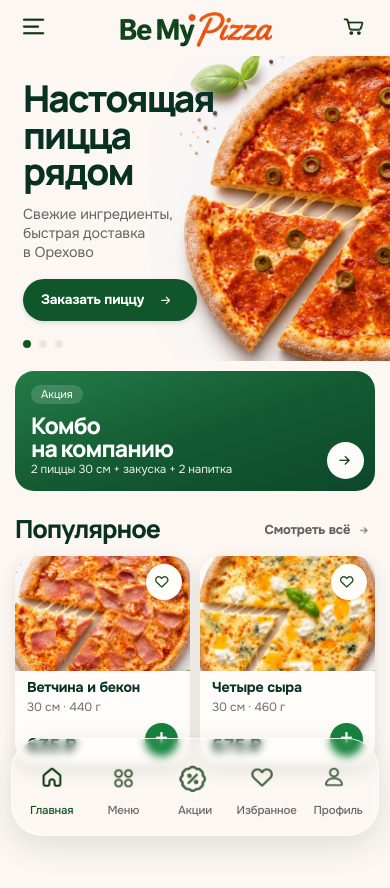
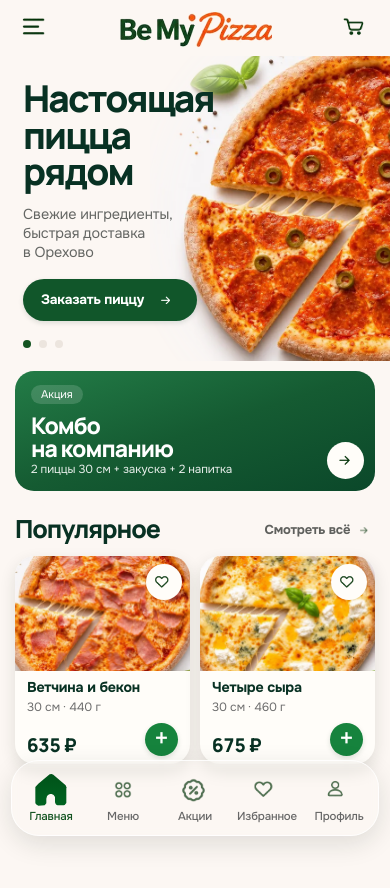
Before and after one commit to Ryt1nger/Be-My-Pizza, a React (Vite) app in the folder apps/customer/: page / in a window 390 px wide. Shown: the top 888 px of the page. Built offline with nearby package versions, Linux system fonts and the light colour scheme.

Commit message:
style: compact bottom navigation and use owner-supplied filled active icons

```diff
--- a/apps/customer/src/app/shell/AppShell.tsx
+++ b/apps/customer/src/app/shell/AppShell.tsx
@@ -42,11 +42,11 @@ export function AppShell(){
     </Link>
    </div>
   </header>
-  <main className="mx-auto min-h-[calc(100dvh-135px)] max-w-[1280px] px-4 pb-[132px] pt-0 md:px-8 md:pb-16 md:pt-5"><Outlet/></main>
+  <main className="mx-auto min-h-[calc(100dvh-135px)] max-w-[1280px] px-4 pb-[108px] pt-0 md:px-8 md:pb-16 md:pt-5"><Outlet/></main>
   <nav aria-label="Нижняя навигация"
-    className="fixed bottom-[max(8px,env(safe-area-inset-bottom))] left-[11px] right-[11px] z-40 grid h-[98px] grid-cols-5 rounded-[32px] border border-white/85 bg-[#FFFDF9]/97 px-[4px] shadow-[0_10px_32px_rgba(16,34,23,0.12)] backdrop-blur-sm md:hidden">
-   {tabs.map(t=><NavLink to={t.to} key={t.to} end={t.to==='/'} className={({isActive})=>'flex min-w-0 flex-col items-center justify-center gap-[4px] rounded-3xl px-[1px] leading-tight '+(isActive?'text-primary':'text-muted')}>
-      {({isActive})=><><BrandIcon name={t.icon} size={43} className={isActive?'':'opacity-75'}/><span className={'bmp-nav-label truncate text-center '+(isActive?'font-bold':'')}>{t.name}</span></>}
+    className="fixed bottom-[max(8px,env(safe-area-inset-bottom))] left-[11px] right-[11px] z-40 grid h-[76px] grid-cols-5 rounded-[28px] border border-white/85 bg-[#FFFDF9]/97 px-[3px] shadow-[0_8px_26px_rgba(16,34,23,0.12)] backdrop-blur-sm md:hidden">
+   {tabs.map(t=><NavLink to={t.to} key={t.to} end={t.to==='/'} className={({isActive})=>'flex min-w-0 flex-col items-center justify-center gap-[2px] rounded-[24px] px-[1px] leading-tight '+(isActive?'text-primary':'text-muted')}>
+      {({isActive})=><><BrandIcon name={t.icon} size={36} filled={isActive} className={isActive?'':'opacity-70'}/><span className={'bmp-nav-label truncate text-center '+(isActive?'font-bold':'')}>{t.name}</span></>}
     </NavLink>)}
   </nav>
   {drawerOpen&&<div className="fixed inset-0 z-50 md:hidden">
--- a/apps/customer/src/shared/ui/BrandIcon.tsx
+++ b/apps/customer/src/shared/ui/BrandIcon.tsx
@@ -1,21 +1,48 @@
 import type { CSSProperties } from 'react';
 
-/** Owner-supplied custom green icon sheet (4 cols x 3 rows), not Lucide replacements.
- * Crop each transparent cell with CSS so individual brand icons scale consistently.
+/** Two owner-supplied icon sheets, matched by icon name:
+ * - outline: original 4×3 sheet for inactive elements and general UI;
+ * - filled: traced from owner's five-icon set, used ONLY for active bottom-nav tabs.
+ * Keep outlines on the inactive tabs. Never tint the whole panel on selection.
  */
 const locations = {
   menu:[0,0],cart:[1,0],home:[2,0],categories:[3,0],
   promotion:[0,1],favorite:[1,1],profile:[2,1],arrow:[3,1],
   plus:[0,2],close:[1,2],pizza:[2,2],settings:[3,2],
 } as const;
+const filledTabs = {
+  home:0,categories:1,promotion:2,favorite:3,profile:4
+} as const;
 export type BrandIconName=keyof typeof locations;
-export function BrandIcon({name,size=34,className='',label}:{name:BrandIconName;size?:number;className?:string;label?:string}){
- const [col,row]=locations[name];
- const style:CSSProperties={
-   width:size,height:size,flexShrink:0,display:'inline-block',
-   backgroundImage:`url("${import.meta.env.BASE_URL}media/brand/icons.webp")`,
-   backgroundRepeat:'no-repeat',backgroundSize:'400% 300%',
-   backgroundPosition:`${col/3*100}% ${row/2*100}%`
- };
- return <span className={className} style={style} role={label?'img':undefined} aria-label={label} aria-hidden={label?undefined:true}/>;
+type IconProps={
+  name:BrandIconName;
+  size?:number;
+  className?:string;
+  label?:string;
+  filled?:boolean;
+};
+export function BrandIcon({name,size=34,className='',label,filled=false}:IconProps){
+  const filledTab=filled&&name in filledTabs;
+  let style:CSSProperties;
+  if(filledTab){
+    const col=filledTabs[name as keyof typeof filledTabs];
+    style={
+      width:size,height:size,flexShrink:0,display:'inline-block',
+      backgroundImage:`url("${import.meta.env.BASE_URL}media/brand/nav-filled.svg")`,
+      backgroundRepeat:'no-repeat',
+      backgroundSize:'500% 100%',
+      backgroundPosition:`${col*25}% 50%`
+    };
+  }else{
+    const [col,row]=locations[name];
+    style={
+      width:size,height:size,flexShrink:0,display:'inline-block',
+      backgroundImage:`url("${import.meta.env.BASE_URL}media/brand/icons.webp")`,
+      backgroundRepeat:'no-repeat',
+      backgroundSize:'400% 300%',
+      backgroundPosition:`${col/3*100}% ${row/2*100}%`
+    };
+  }
+  return <span className={className} style={style}
+    role={label?'img':undefined} aria-label={label} aria-hidden={label?undefined:true}/>;
 }
```
Also changed, not shown: apps/customer/public/media/brand/nav-filled.svg (added), 2 other files (tests, documents, lock files or other folders).
